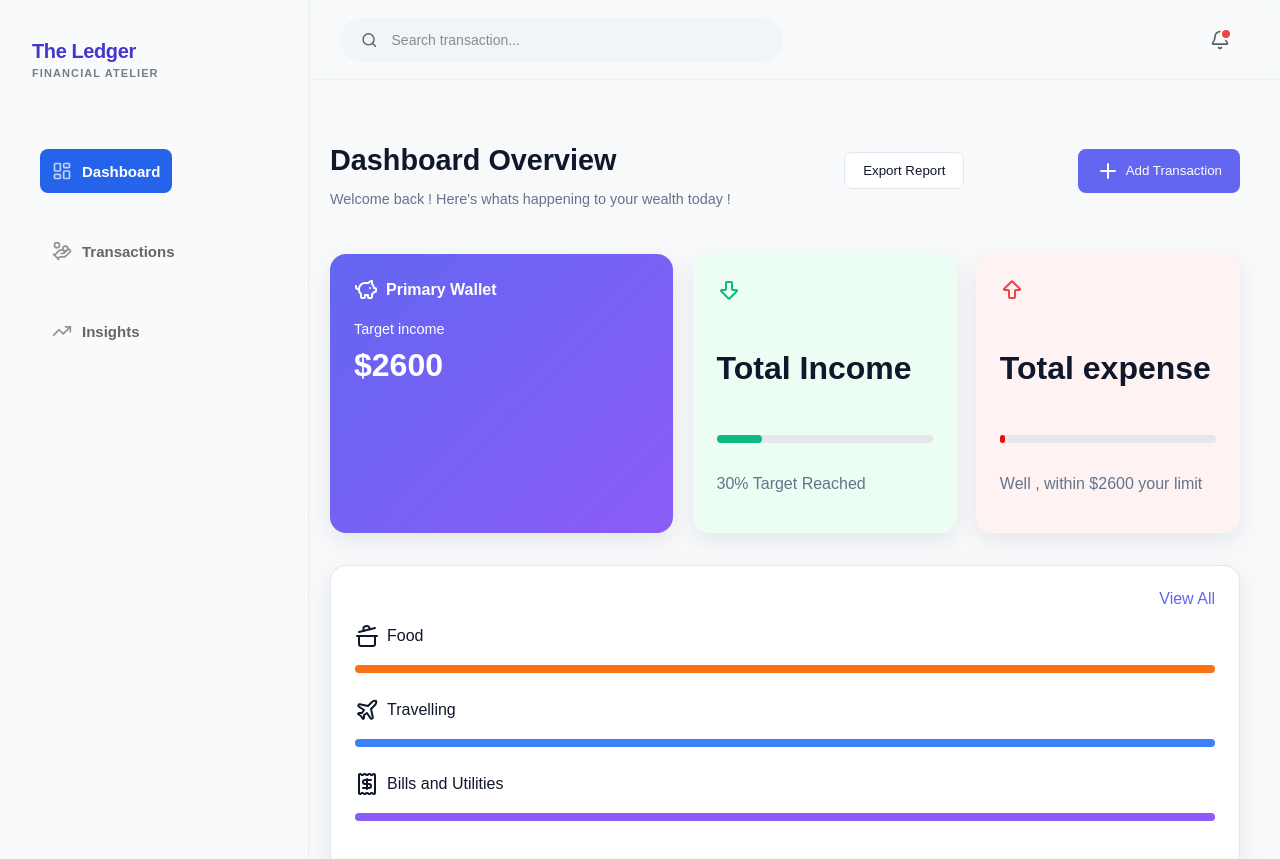
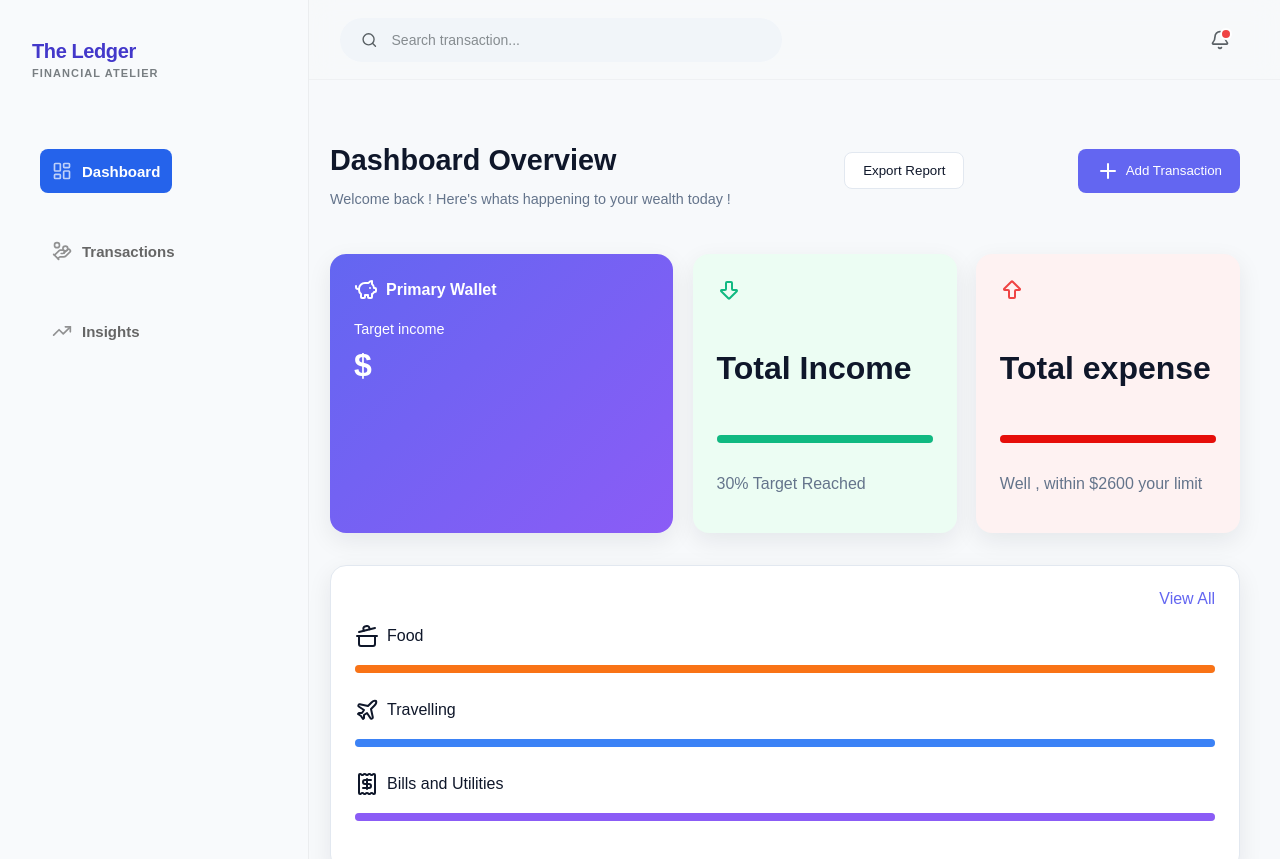
Before and after one commit to codewithrama/financial-ledger-app, a React (Vite) app: page /dashboard in a window 1280 px wide. Shown: the top 859 px of the page. Built offline with nearby package versions, Linux system fonts and the light colour scheme.

Commit message:
context tree fixed

```diff
--- a/src/App.jsx
+++ b/src/App.jsx
@@ -11,20 +11,22 @@ import Insights from "./pages/Insights";
 export default function App() {
   return (
     <div className="App">
+      <AppContextProvider>
       <BrowserRouter>
       <Routes>
         <Route path = '/signup' element = {<Signup />} />
         <Route path = '/' element = {<Login/>}/>
 
-
-          <Route path="/onBoarding" element = {<AppContextProvider><OnBoarding/> </AppContextProvider>}/>
-          <Route path="/dashboard" element ={<AppContextProvider><Dashboard/></AppContextProvider>}/>
+          <Route path="/onBoarding" element = {<OnBoarding/> }/>
+          <Route path="/dashboard" element ={<Dashboard/>}/>
           <Route path='/transaction' element = {<Transaction/>}/>
           <Route path='/insights' element = {<Insights/>}/>
 
         <Route path="*" element = {<PageNotFound/>}/>
       </Routes>
       </BrowserRouter>
+      </AppContextProvider>
+
     </div>
   );
 }
--- a/src/pages/Dashboard.jsx
+++ b/src/pages/Dashboard.jsx
@@ -42,14 +42,14 @@ export default function Dashboard() {
             </div>
             <div className={styles.walletAmount}>
               <h1>Target income</h1>
-              <h2>${2600}</h2>
+              <h2>${income}</h2>
             </div>
           </div>
 
           <div className={styles.totalIncomeCard}>
             <ArrowBigDown />
             <h3>Total Income</h3>
-            <progress value={550} max={2600} className={styles.totalIncome} />
+            <progress value={10} max={income} className={styles.totalIncome} />
             <p>30% Target Reached</p>
           </div>
 
@@ -57,7 +57,7 @@ export default function Dashboard() {
             <ArrowBigUp />
             <h3>Total expense</h3>
             <progress
-              max={2600}
+              max={income}
               value={60}
               className={styles.totalExpense}
             ></progress>{" "}
```
